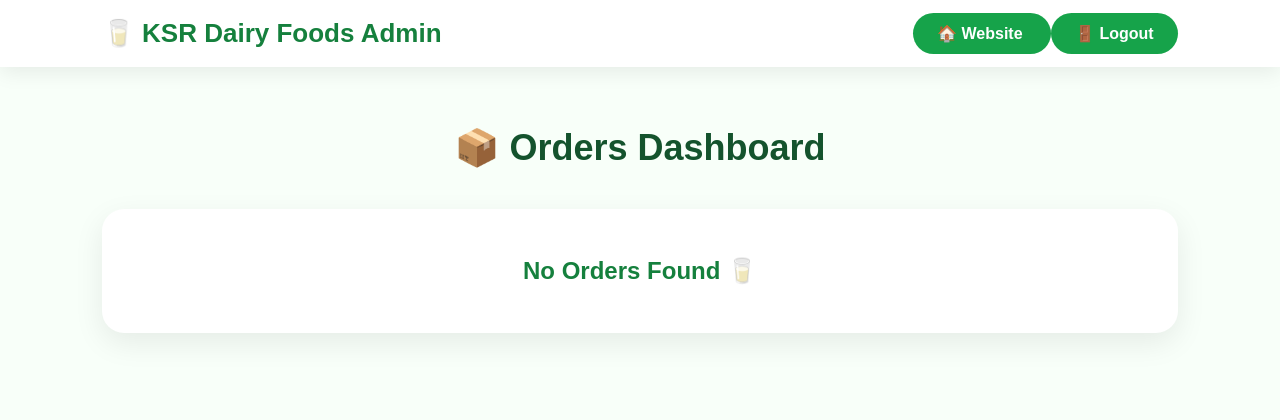
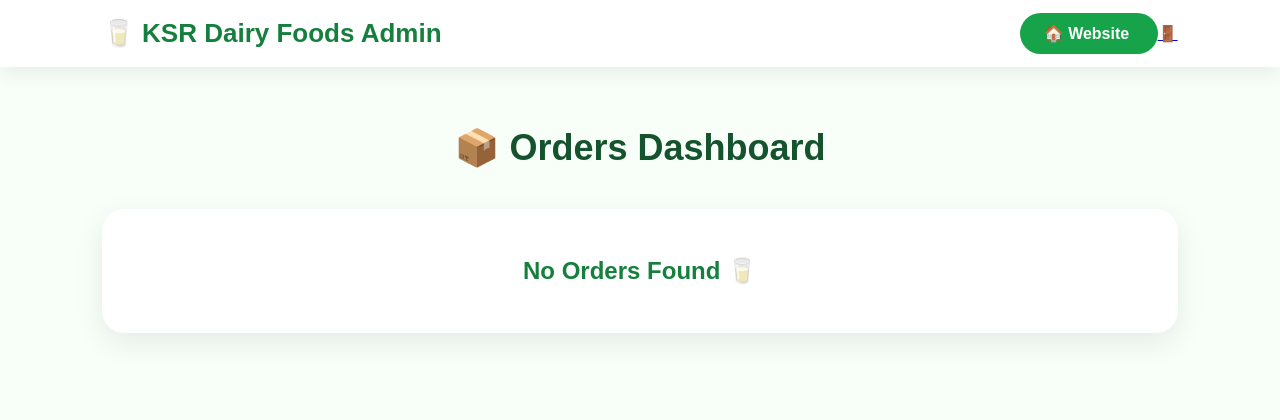
Before and after one commit to priyakhaif-oss/Ksr, a Flask app: page /admin in a window 1280 px wide. Shown: the top 420 px of the page. Run offline with Flask 3, Linux system fonts and the light colour scheme; the visitor is signed in with stand-in values (Sample User, id 1); data that the repository does not hold is empty.

Commit message:
Update admin.html

```diff
--- a/templates/admin.html
+++ b/templates/admin.html
@@ -26,7 +26,7 @@
 
 
 
-<div>
+<div class="admin-actions">
 
 
 <a href="/" class="cart-btn">
@@ -34,8 +34,13 @@
 </a>
 
 
-<a href="/admin-logout" class="cart-btn">
-🚪 Logout
+
+<a href="/admin-logout"
+class="logout-btn"
+title="Logout">
+
+🚪
+
 </a>
 
 
@@ -102,9 +107,11 @@
 
 
 
+
 <h3>
 🥛 Products
 </h3>
+
 
 
 
@@ -124,6 +131,7 @@
 <h2>
 💰 ₹{{order.total}}
 </h2>
+
 
 
 
@@ -160,7 +168,7 @@ Status:
 {% if order.date %}
 
 <p>
-📅 {{order.date}}
+📅 {{order.date.strftime("%d-%m-%Y %I:%M %p")}}
 </p>
 
 {% endif %}
@@ -170,6 +178,7 @@ Status:
 
 
 <br>
+
 
 
 
@@ -206,10 +215,10 @@ class="cart-btn">
 
 <a
 href="/delete-order/{{order._id}}"
-class="cart-btn"
+class="delete-btn"
 onclick="return confirm('Delete this order?')">
 
-🗑 Delete
+🗑
 
 </a>
 
```
